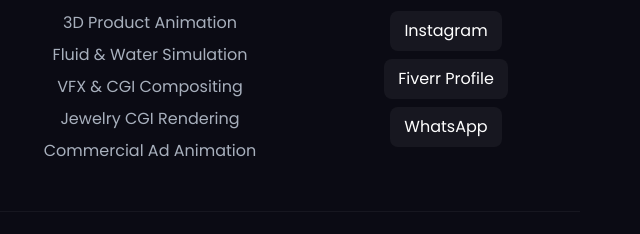
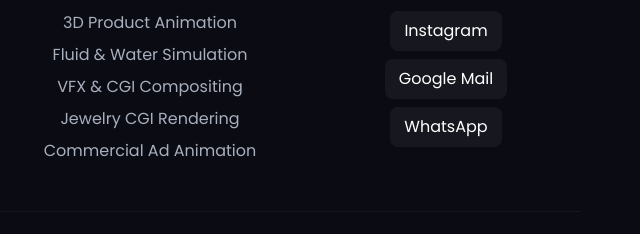
Before and after one commit to midexmedia1-sudo/Midex-Studio, a plain HTML site: page index.html in a window 1280 px wide. Shown: the part 3160-3394 px from the top of the page, 640-1280 px from the left. Drawn offline with Linux system fonts and the light colour scheme.

Commit message:
Add files via upload

```diff
--- a/index.html
+++ b/index.html
@@ -491,7 +491,7 @@
       <h4>Connect</h4>
       <ul class="social-links">
         <li><a href="https://www.instagram.com/midexstudio?igsh=eDg2bXh3YnFlajdz" target="_blank">Instagram</a></li>
-        <li><a href="https://www.fiverr.com/YOUR_FIVERR" target="_blank">Fiverr Profile</a></li>
+        <li><a href="mailto:midexmedia1@gmail.com" target="_blank">Google Mail</a></li>
         <li><a href="https://wa.me/+2349024217687" target="_blank">WhatsApp</a></li>
       </ul>
     </div>
```
Also changed, not shown: about.html (+1 -1 lines), contact.html (+1 -1 lines), portfolio.html (+1 -1 lines), services.html (+1 -1 lines).
